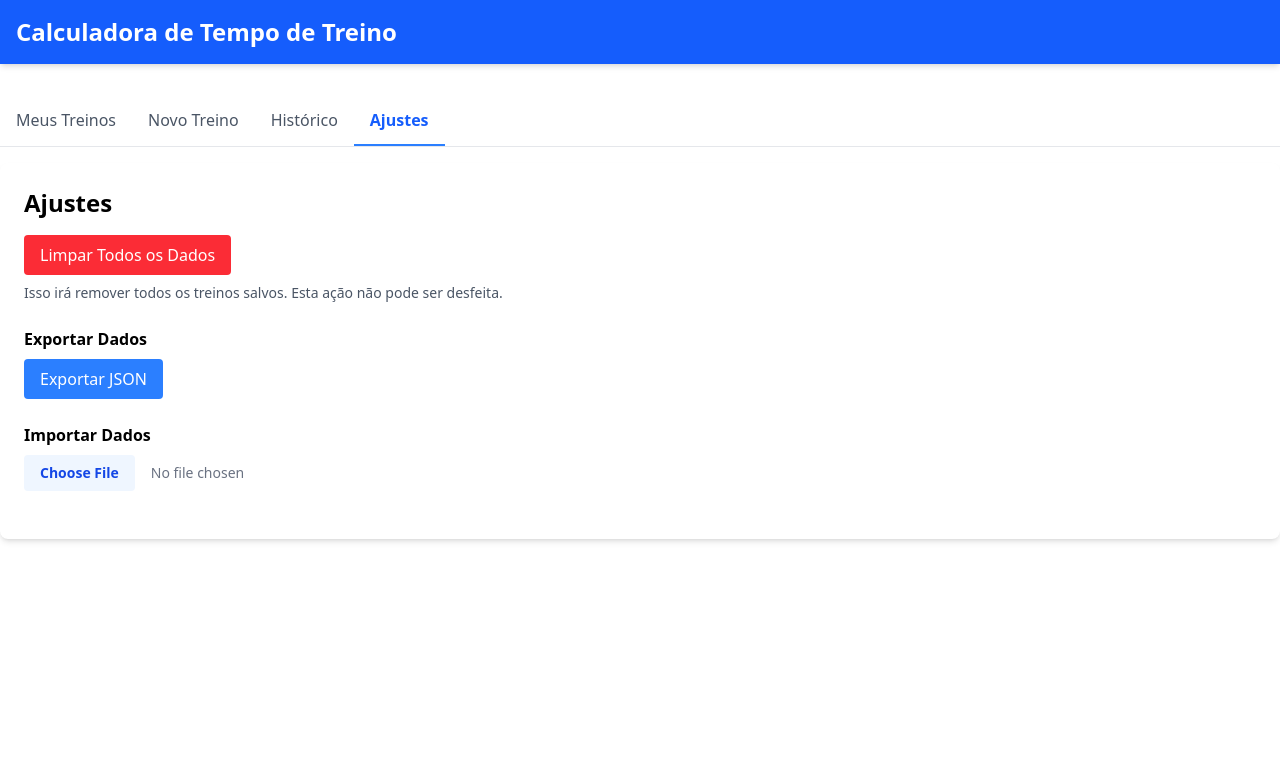
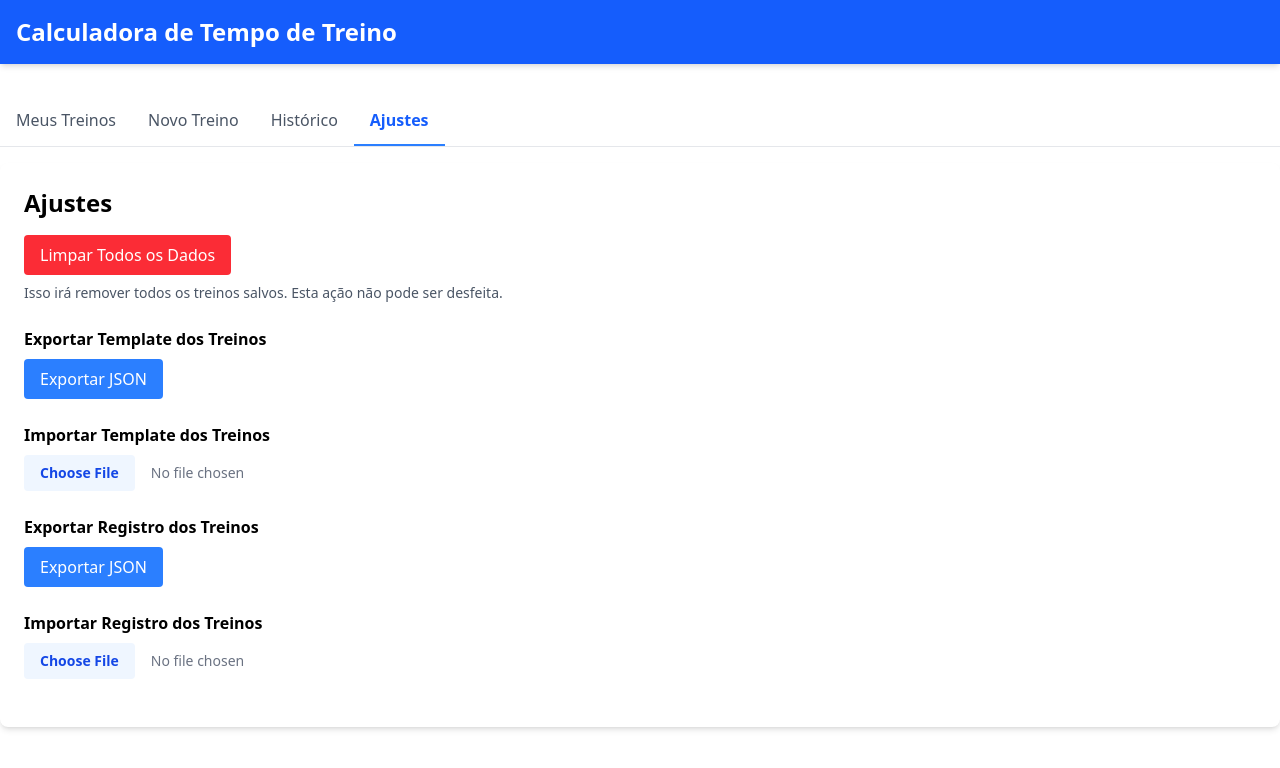
Before and after one commit to DiogoJorge1401/workout-tracking, a React (Vite) app: page / in a window 1280 px wide. Both pictures are taken after a click on the element "Ajustes". Shown: the top 768 px of the page. Built offline with nearby package versions, Linux system fonts and the light colour scheme.

Commit message:
feat: update Settings component to handle workout template and records import/export

```diff
--- a/src/pages/Settings.tsx
+++ b/src/pages/Settings.tsx
@@ -2,14 +2,16 @@ import { useRef } from 'react';
 
 interface SettingsProps {
     onClearData: () => void;
-    onImportData: (data: any) => void;
-    onExportData: () => void;
+    onImportWorkoutTemplateData: (data: any) => void;
+    onExportWorkoutTemplateData: () => void;
+    onImportWorkoutRecordsData: (data: any) => void
+    onExportWorkoutRecordsData: () => void
 }
 
-function Settings({ onClearData, onImportData, onExportData }: SettingsProps) {
+function Settings({ onClearData, onImportWorkoutTemplateData, onExportWorkoutTemplateData, onExportWorkoutRecordsData, onImportWorkoutRecordsData }: SettingsProps) {
     const fileInputRef = useRef(null);
 
-    const handleImportChange = (e: React.ChangeEvent<HTMLInputElement>) => {
+    const handleTemplateImportChange = (e: React.ChangeEvent<HTMLInputElement>) => {
         const file = e.target.files![0];
         if (!file) return;
 
@@ -17,7 +19,26 @@ function Settings({ onClearData, onImportData, onExportData }: SettingsProps) {
         reader.onload = (event) => {
             try {
                 const data = JSON.parse(event.target?.result as string);
-                onImportData(data);
+                onImportWorkoutTemplateData(data);
+            } catch (error) {
+                alert('Arquivo inválido. Por favor, selecione um arquivo JSON válido.');
+            }
+        };
+
+        reader.readAsText(file);
+
+        e.target.value = '';
+    };
+
+    const handleRecordsImportChange = (e: React.ChangeEvent<HTMLInputElement>) => {
+        const file = e.target.files![0];
+        if (!file) return;
+
+        const reader = new FileReader();
+        reader.onload = (event) => {
+            try {
+                const data = JSON.parse(event.target?.result as string);
+                onImportWorkoutRecordsData(data);
             } catch (error) {
                 alert('Arquivo inválido. Por favor, selecione um arquivo JSON válido.');
             }
@@ -51,9 +72,9 @@ function Settings({ onClearData, onImportData, onExportData }: SettingsProps) {
             </div>
 
             <div className="mb-6">
-                <label className="block font-semibold mb-2">Exportar Dados</label>
+                <label className="block font-semibold mb-2">Exportar Template dos Treinos</label>
                 <button
-                    onClick={onExportData}
+                    onClick={onExportWorkoutTemplateData}
                     className="py-2 px-4 bg-blue-500 text-white rounded hover:bg-blue-600 transition-colors"
                 >
                     Exportar JSON
@@ -61,11 +82,37 @@ function Settings({ onClearData, onImportData, onExportData }: SettingsProps) {
             </div>
 
             <div className="mb-6">
-                <label className="block font-semibold mb-2">Importar Dados</label>
+                <label className="block font-semibold mb-2">Importar Template dos Treinos</label>
                 <input
                     type="file"
                     ref={fileInputRef}
-                    onChange={handleImportChange}
+                    onChange={handleTemplateImportChange}
+                    accept=".json"
+                    className="block w-full text-sm text-gray-500
+                    file:mr-4 file:py-2 file:px-4
+                    file:rounded file:border-0
+                    file:text-sm file:font-semibold
+                    file:bg-blue-50 file:text-blue-700
+                    hover:file:bg-blue-100"
+                />
+            </div>
+
+            <div className="mb-6">
+                <label className="block font-semibold mb-2">Exportar Registro dos Treinos</label>
+                <button
+                    onClick={onExportWorkoutRecordsData}
+                    className="py-2 px-4 bg-blue-500 text-white rounded hover:bg-blue-600 transition-colors"
+                >
+                    Exportar JSON
+                </button>
+            </div>
+
+            <div className="mb-6">
+                <label className="block font-semibold mb-2">Importar Registro dos Treinos</label>
+                <input
+                    type="file"
+                    ref={fileInputRef}
+                    onChange={handleRecordsImportChange}
                     accept=".json"
                     className="block w-full text-sm text-gray-500
                     file:mr-4 file:py-2 file:px-4
```
